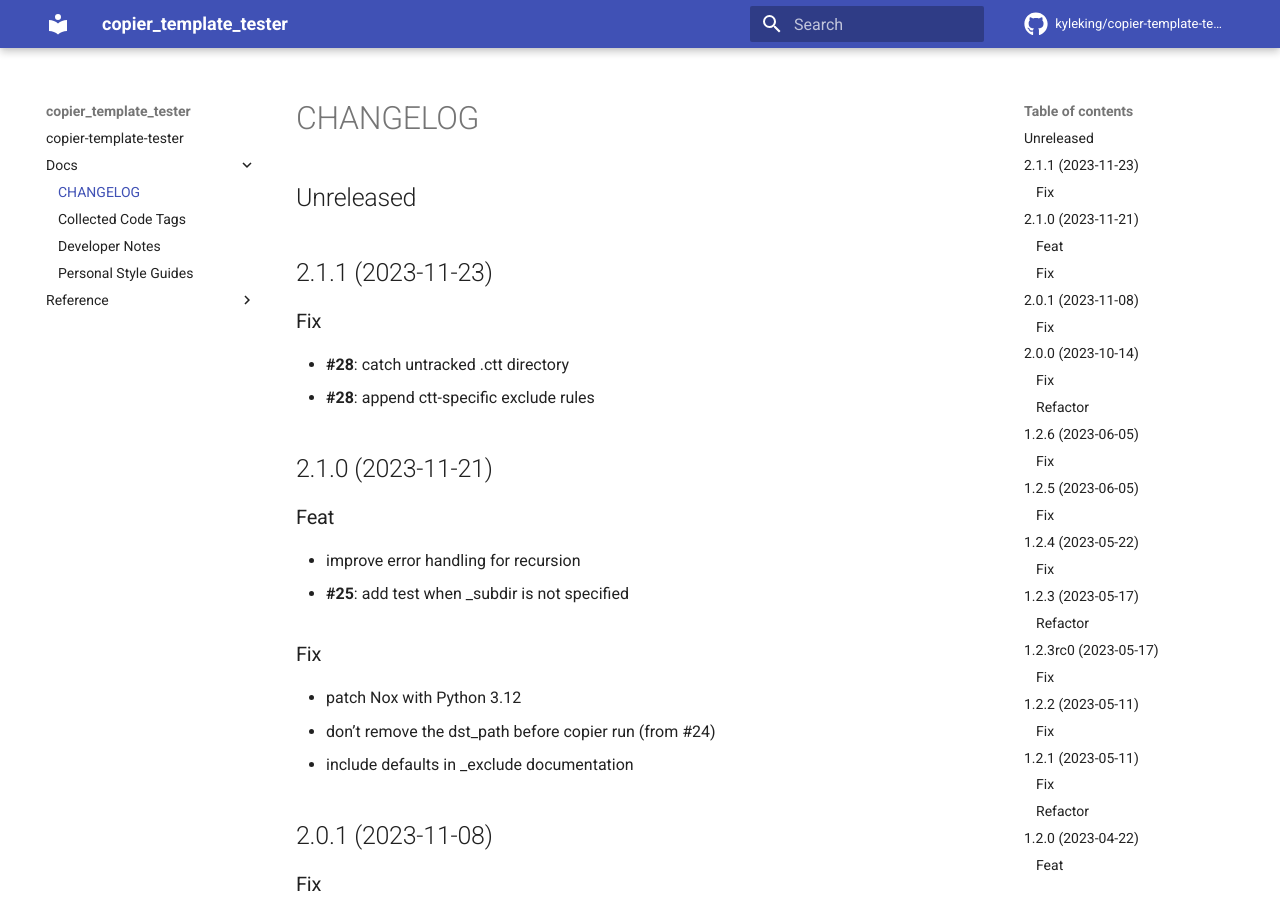
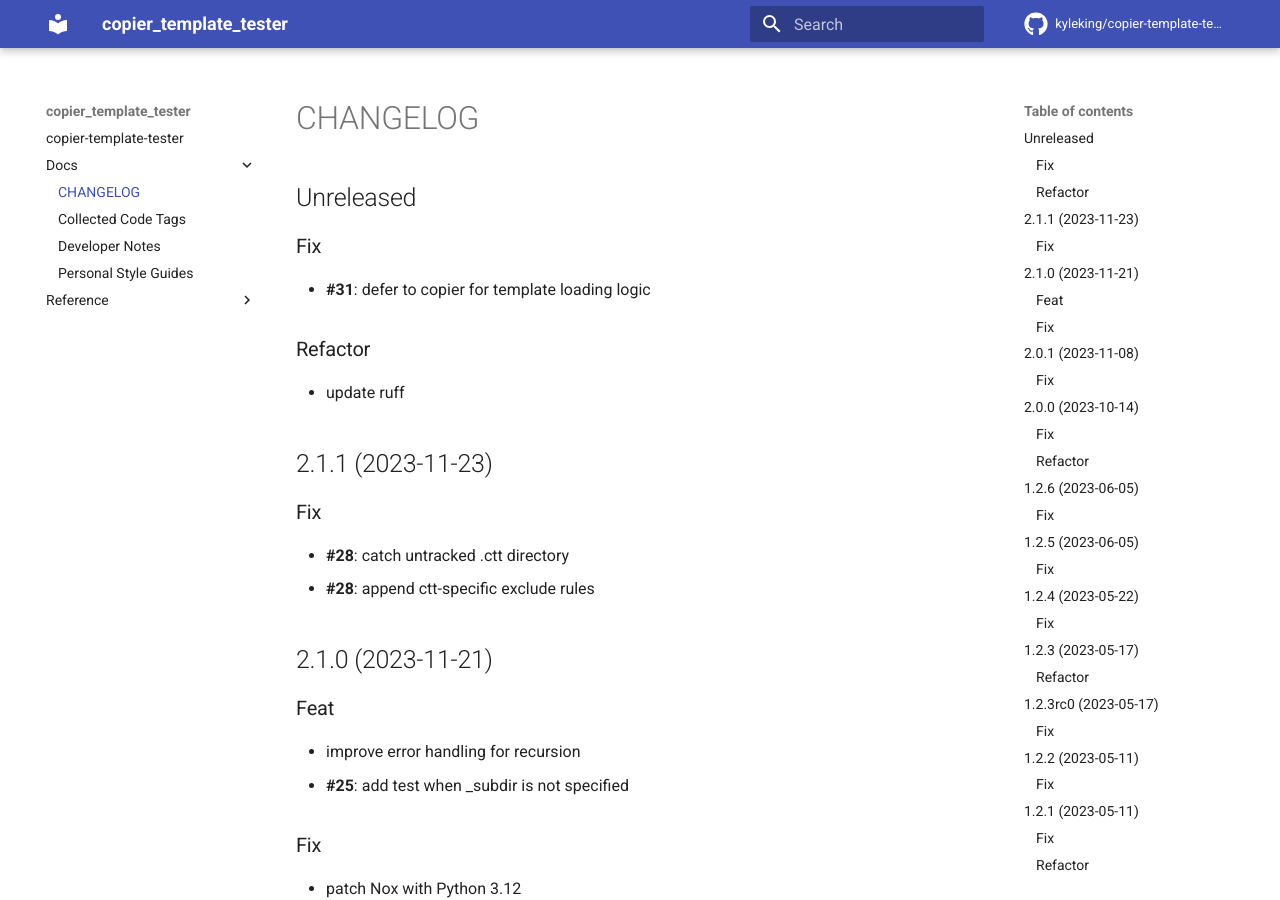
Before and after one commit to KyleKing/copier-template-tester, an MkDocs documentation site: the page built from docs/docs/CHANGELOG.md, in a window 1280 px wide and 900 px high. Built offline with MkDocs 1.6.1 and Material for MkDocs 9.7.7, drawn with Linux system fonts in a browser that asks for light colours; comment, search, counter and statistics services are not loaded.

Commit message:
bump: version 2.1.1 → 2.1.2

```diff
--- a/copier_template_tester/__init__.py
+++ b/copier_template_tester/__init__.py
@@ -10,7 +10,7 @@
 from beartype.roar import BeartypeDecorHintPep585DeprecationWarning
 from typing_extensions import Self
 
-__version__ = '2.1.1'
+__version__ = '2.1.2'
 __pkg_name__ = 'copier_template_tester'
 
 
--- a/docs/docs/CHANGELOG.md
+++ b/docs/docs/CHANGELOG.md
@@ -1,4 +1,12 @@
 ## Unreleased
+
+### Fix
+
+- **#31**: defer to copier for template loading logic
+
+### Refactor
+
+- update ruff
 
 ## 2.1.1 (2023-11-23)
 
--- a/pyproject.toml
+++ b/pyproject.toml
@@ -3,7 +3,7 @@
 requires = ["poetry-core"]
 
 [tool.commitizen]
-version = "2.1.1"
+version = "2.1.2"
 version_files = ["copier_template_tester/__init__.py:^__version", "pyproject.toml:^version"]
 
 [tool.poetry]
@@ -25,7 +25,7 @@
 name = "copier_template_tester"
 readme = "docs/README.md"
 repository = "https://github.com/kyleking/copier-template-tester"
-version = "2.1.1"
+version = "2.1.2"
 
 [tool.poetry.dependencies]
 python = "^3.10.5"
```
Also changed, not shown: docs/docs/DEVELOPER_GUIDE.md (+3 -3 lines).
